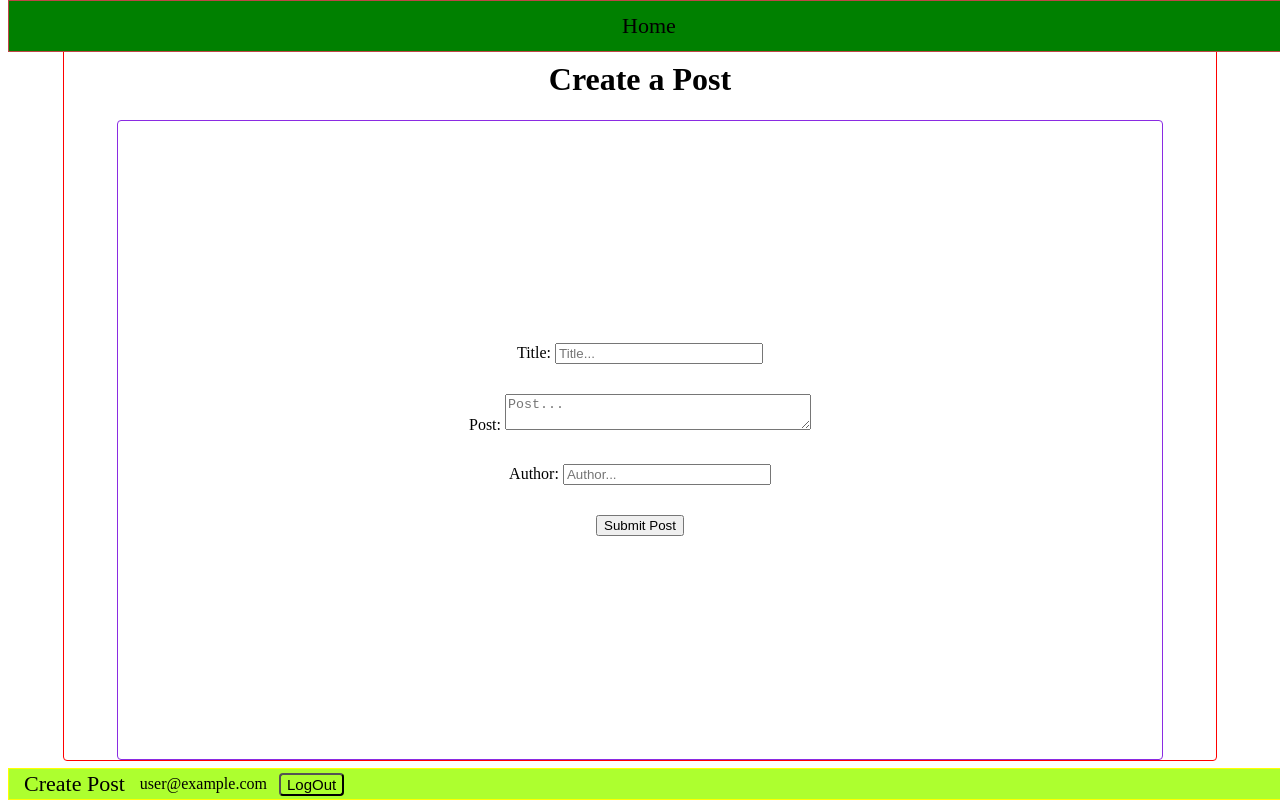
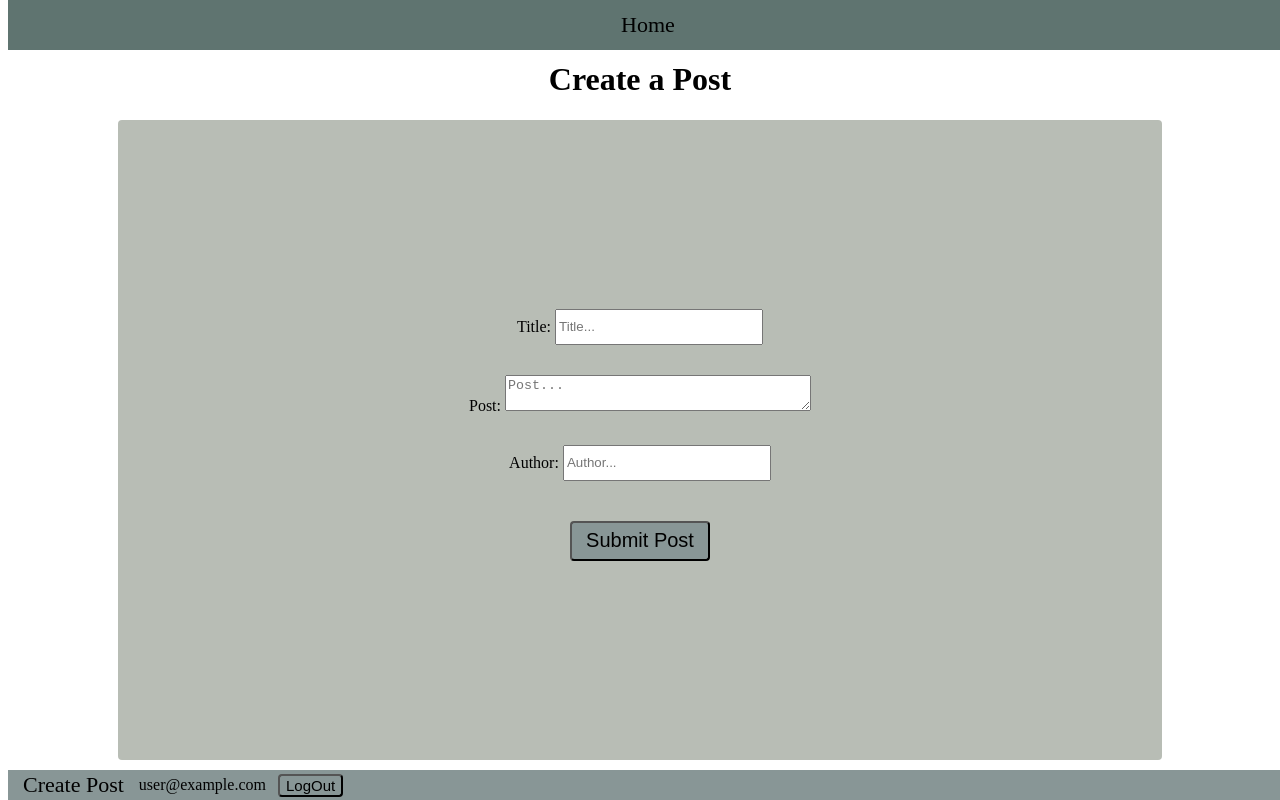
Before and after one commit to prashanthk02/shy-blog, a React (Create React App) app: page /createpost in a window 1280 px wide. Built offline with nearby package versions, Linux system fonts and the light colour scheme; no server answers; sample sign-in values are in the browser's storage.

Commit message:
change color pallete

```diff
--- a/src/styles/Home.scss
+++ b/src/styles/Home.scss
@@ -1,5 +1,4 @@
 .posts {
-  border: 1px solid red;
   display: flex;
   flex-direction: column;
   align-items: center;
@@ -7,6 +6,8 @@
   position: absolute;
   top: 7%;
   z-index: 0;
+  padding-top: 20px;
+  padding-bottom: 100px;
 }
 
 .post {
@@ -17,7 +18,7 @@
   margin: 8px;
   padding: 5px 20px;
   overflow: scroll;
-  background-color: rgba(255, 158, 47, 0.18);
+  background-color: #D2D4C8;
 }
 
 .title {
--- a/src/styles/app.scss
+++ b/src/styles/app.scss
@@ -4,10 +4,9 @@
 }
 
 nav {
-  border: 1px solid rgb(190, 70, 70);
   width: 100%;
   height: 50px;
-  background-color: green;
+  background-color: #5F7470;
   position: fixed;
   top: 0%;
   z-index: 11;
@@ -24,13 +23,12 @@ a {
 }
 
 footer {
-  border: 1px solid yellow;
   width: 100%;
   height: 30px;
   position: fixed;
   bottom: 0%;
   z-index: 10;
-  background-color: greenyellow;
+  background-color: #889696;
   display: flex;
   align-items: center;
   justify-content: flex-start;
--- a/src/styles/createPost.scss
+++ b/src/styles/createPost.scss
@@ -1,6 +1,4 @@
 .cpPage {
-  border: 1px solid red;
-  border-radius: 4px;
   width: 90vw;
   height: 90vh;
   position: absolute;
@@ -20,15 +18,26 @@
 
   input {
     width: 200px;
+    height: 30px;
   }
 
   textarea {
     width: 300px;
   }
+
+  button {
+      margin: 10px;
+      padding: 5px;
+      font-size: 20px;
+      height: 40px;
+      width: 140px;
+      background-color: #889696;
+      border-radius: 4px;
+  }
 }
 
 .cpContainer {
-  border: 1px solid blueviolet;
+  background-color: #B8BDB5;
   border-radius: 4px;
   width: 80vw;
   height: 80vh;
--- a/src/styles/login.scss
+++ b/src/styles/login.scss
@@ -1,10 +1,10 @@
 .loginForm {
-  border: 1px solid red;
-  background-color: rgba(0, 128, 0, 0.2);
+  border: 1px solid black;
+  background-color: #D2D4C8;
   border-radius: 4px;
   margin: auto;
   padding: 10px;
-  width: 400px;
+  width: 500px;
   height: 400px;
   position: absolute;
   top: 50%;
@@ -37,6 +37,6 @@
   font-size: 20px;
   height: 40px;
   width: 100px;
-  background-color: rgba(0, 128, 0, 0.6);
+  background-color: #889696;
   border-radius: 4px;
 }
```
